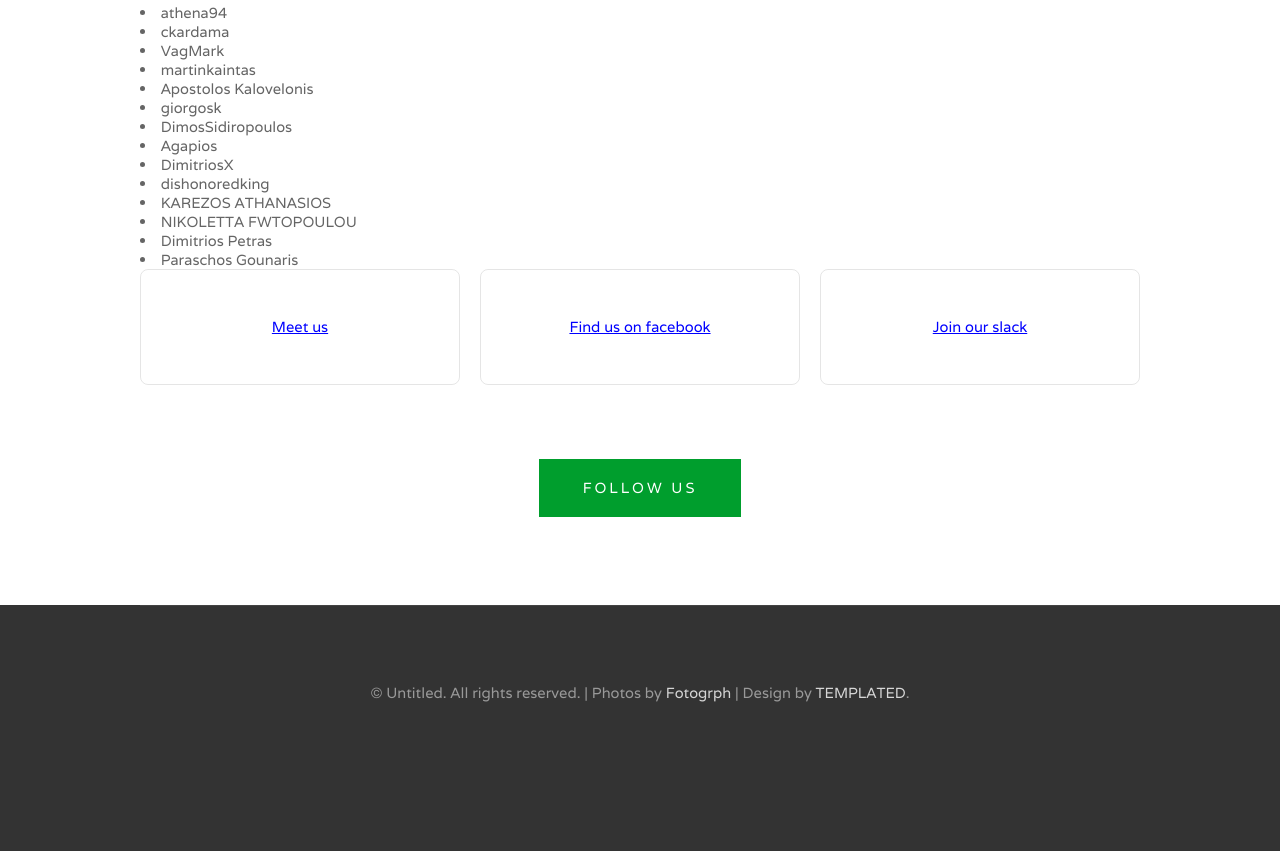
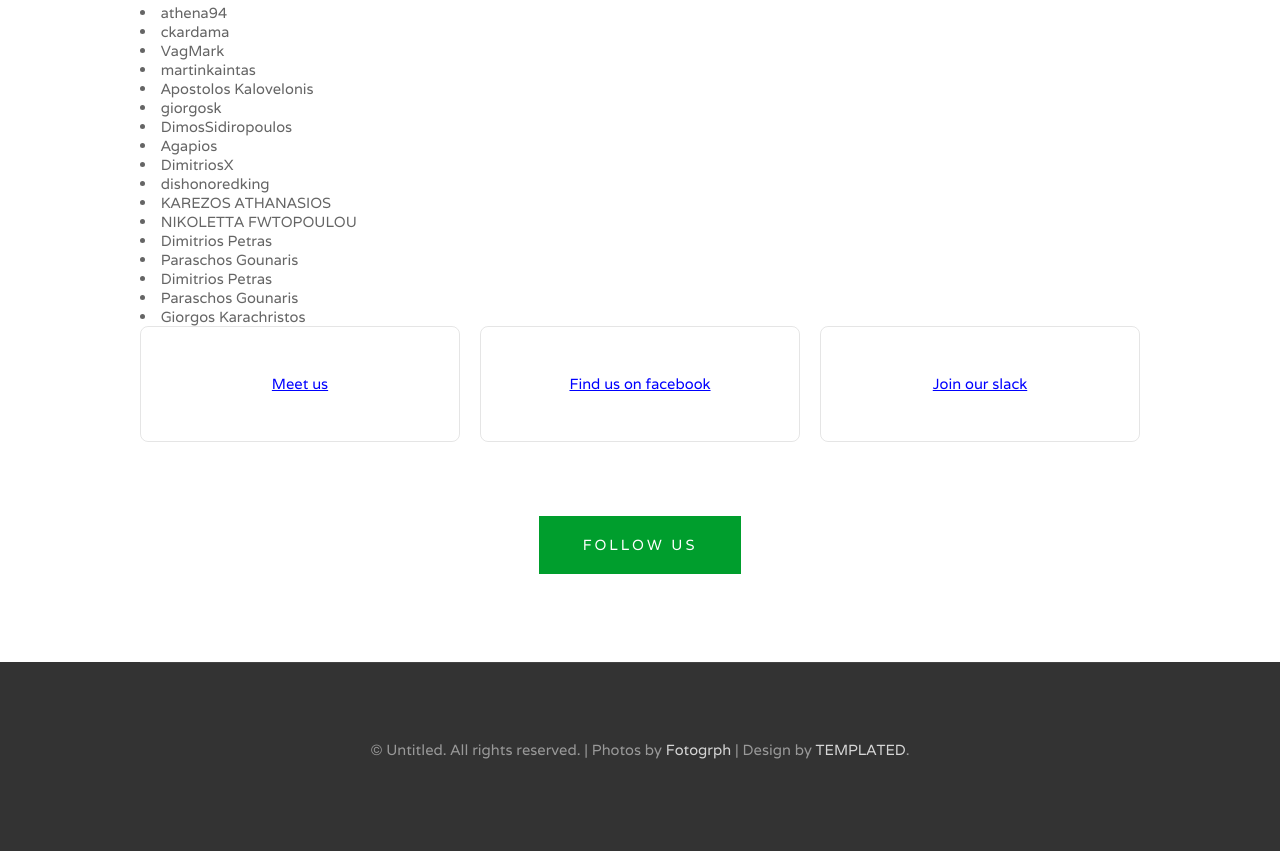
Before and after one commit to ieee-ihuthess/git_github_101, a plain HTML site: page index.html in a window 1280 px wide. Shown: the part 736-1587 px from the top of the page. Before the commit the page ends 1530 px from the top, so only its background shows below. Drawn offline with Linux system fonts and the light colour scheme.

Commit message:
Added 3 Names

```diff
--- a/index.html
+++ b/index.html
@@ -81,7 +81,10 @@ Released   : 20140309
         <li> NIKOLETTA FWTOPOULOU </li>
         <li> Dimitrios Petras</li>
         <li>Paraschos Gounaris </li>
-      </ul>
+        <li> Dimitrios Petras </li>
+        <li> Paraschos Gounaris </li>
+				<li> Giorgos Karachristos	 </li>
+    </ul>
 		<div id="three-column">
 			<div class="boxA">
 				<a target="_blank" href="http://ieee.teithe.gr/">
```
